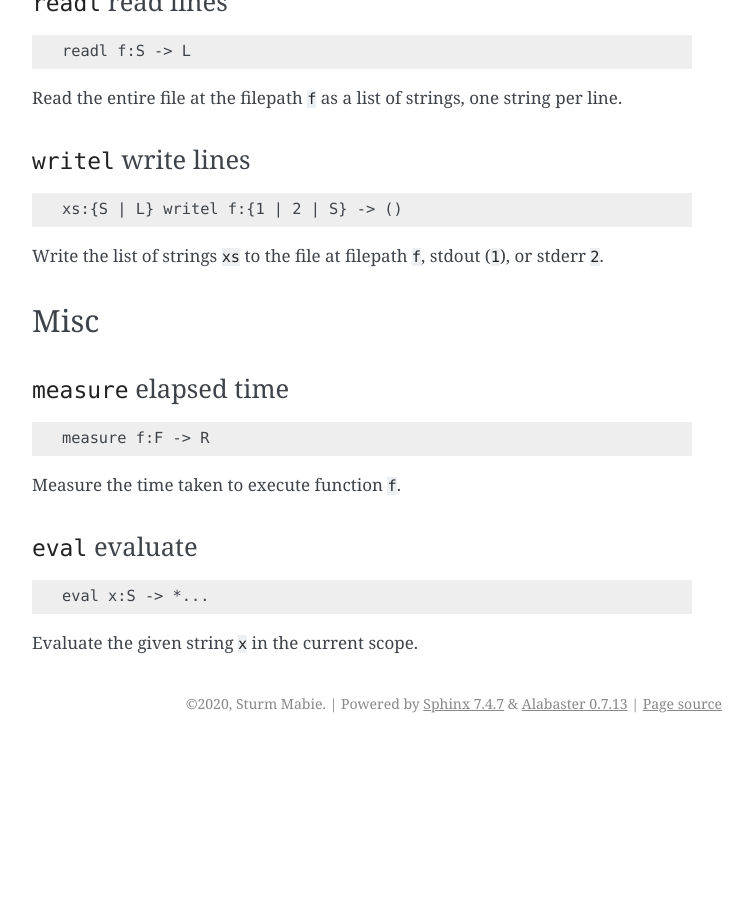
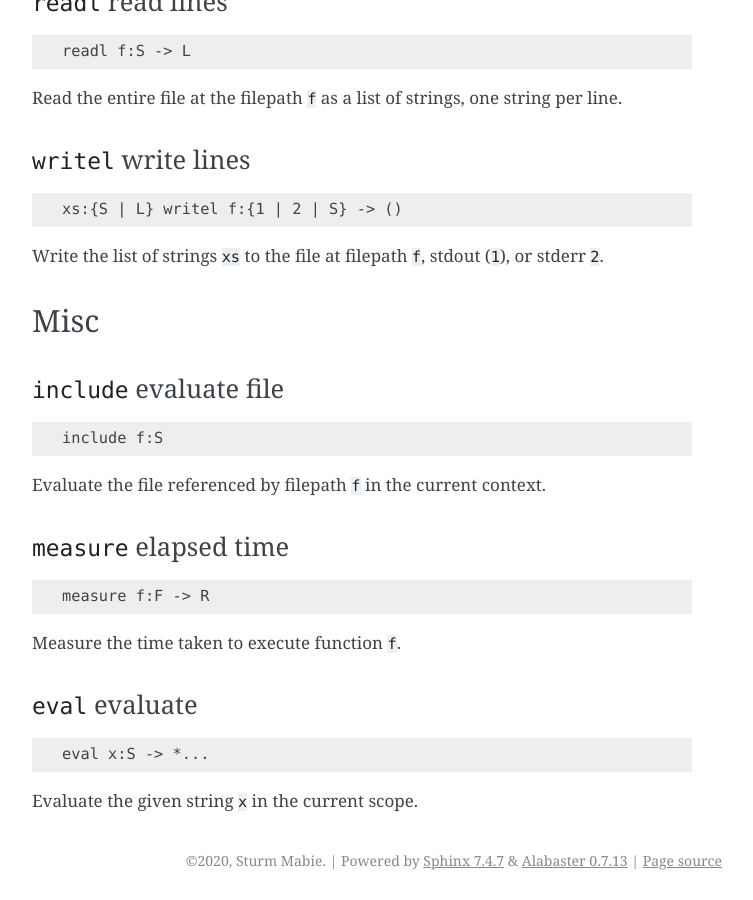
Before and after one commit to smabie/xs, a Sphinx documentation site: the page built from doc/reference.rst, in a window 1280 px wide and 900 px high, scrolled down 22491 px. Shown: the whole window, without its empty margins (388-1141 px from the left). Built offline with Sphinx 7.4.7, drawn with Linux system fonts in a browser that asks for light colours; before the commit the page ends 23234 px from its top, so only the background shows below that.

Commit message:
add include function

```diff
--- a/doc/reference.rst
+++ b/doc/reference.rst
@@ -1143,6 +1143,14 @@ Write the list of strings ``xs`` to the file at filepath ``f``, stdout
 Misc
 ####
 
+``include`` evaluate file
+-------------------------
+::
+
+   include f:S
+
+Evaluate the file referenced by filepath ``f`` in the current context.
+
 ``measure`` elapsed time
 ------------------------
 ::
```
Also changed, not shown: 1 other file.
